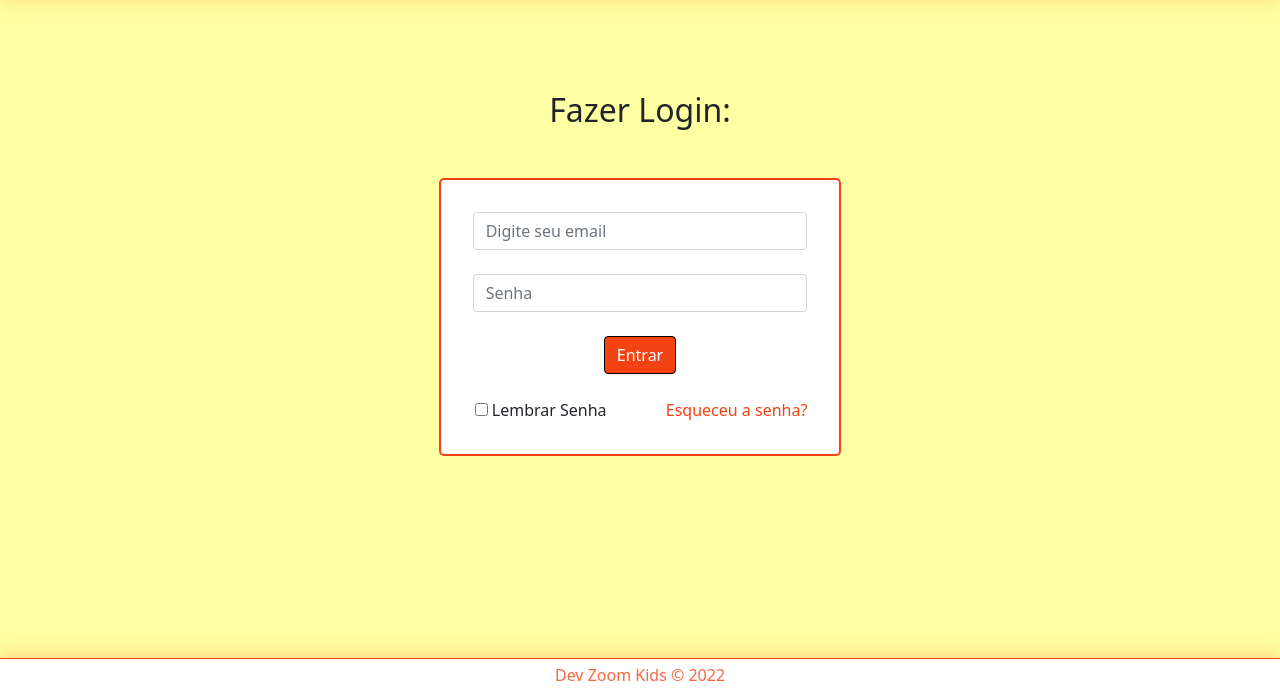
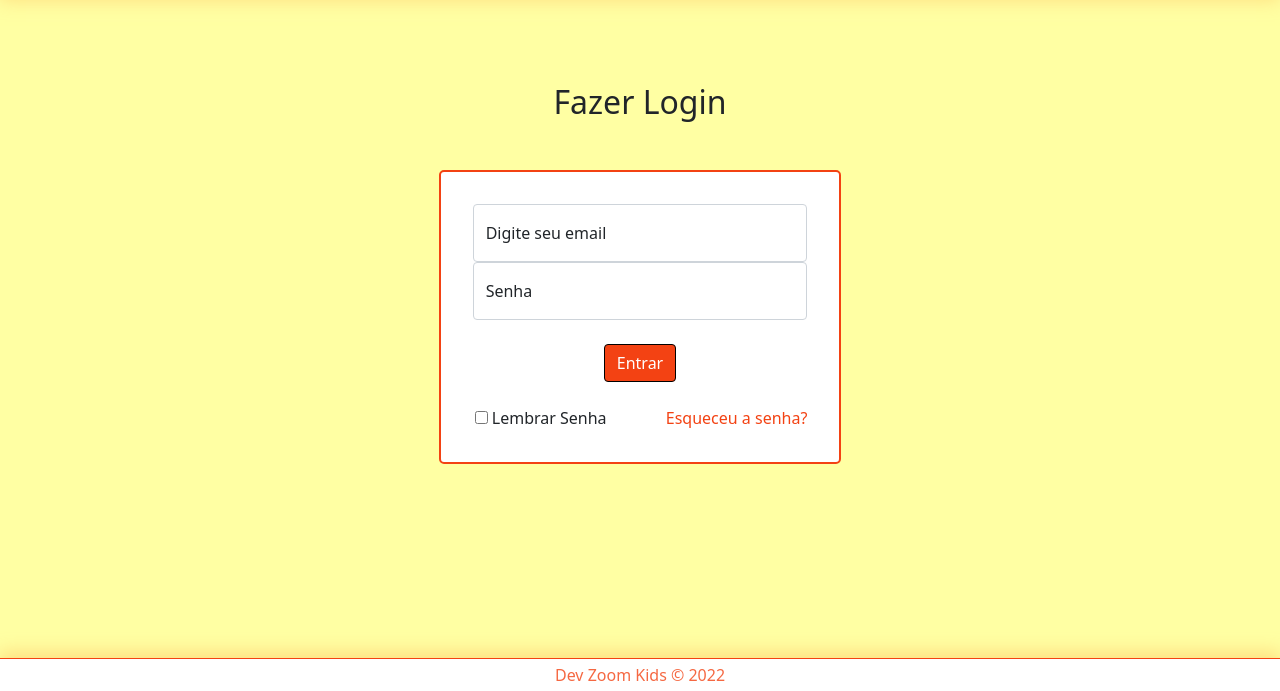
Before and after one commit to cclsenna/devzoomkids, a plain HTML site: page page_log.html in a window 1280 px wide. Shown: the part 109-800 px from the top of the page. Drawn offline with nearby package versions, Linux system fonts and the light colour scheme.

Commit message:
reorganizando arquivos v1

```diff
--- a/css/log.css
+++ b/css/log.css
@@ -21,12 +21,10 @@ form {
 .esqueceuSenha {
     margin-left: 55px;
     text-decoration: none;
-    color: #231C07;
+    color: #F34213;
 }
 
-.esqueceuSenha {
-    color: #F34213;
-}
+
 .display-5 {
     color: #F34213;
 }
--- a/page_log.html
+++ b/page_log.html
@@ -9,11 +9,12 @@
     integrity="sha384-1BmE4kWBq78iYhFldvKuhfTAU6auU8tT94WrHftjDbrCEXSU1oBoqyl2QvZ6jIW3" crossorigin="anonymous">
   <link rel="stylesheet" href="./css/styles.css">
   <link rel="stylesheet" href="./css/log.css">
+  <link rel="icon" type="image/svg" href="img/favicon.svg">
   <script defer src="https://cdn.jsdelivr.net/npm/bootstrap@5.1.3/dist/js/bootstrap.bundle.min.js"
     integrity="sha384-ka7Sk0Gln4gmtz2MlQnikT1wXgYsOg+OMhuP+IlRH9sENBO0LRn5q+8nbTov4+1p"
     crossorigin="anonymous"></script>
   <script defer src="./assets/scripts/script.js"></script>
-  <title>Recuperação de Senha</title>
+  <title>Login</title>
 </head>
 <body class="d-flex flex-column min-vh-100">
   <!-- HEADER -->
@@ -41,20 +42,24 @@
   </header>
   <!-- FIM DO HEADER -->
   <main class="container d-flex flex-column justify-content-center align-items-center altura-main w-lg-75">
-    <h2 class="mb-5">Fazer Login:</h2>
-    <section class="formulario_container w-75 d-flex flex-column align-items-center">
+    <h2 class="mb-5">Fazer Login</h2>
+    <section class="formulario_container w-75 d-flex flex-column align-items-center justify-content-between">
       <!--LOGIN DO SITE-->
       <form action="./index.html">
-        <div class="container_gr1">
+        <div class="container_gr1 form-floating">
           <!--input-->
-          <input type="email" class="form-control" id="email1" placeholder="Digite seu email"
-            aria-describedby="emailHelp" required>
+          <input type="email" class="form-control" id="email1" placeholder="Digite seu email" aria-describedby="emailHelp" required>
+            <label for="email1">Digite seu email</label>
+
         </div>
-        <div class="senha">
-          <label for="password"></label>
+
+        <div class="senha form-floating">
           <input type="password" class="form-control" id="password1" placeholder="Senha" required>
+          <label for="password1">Senha</label>
+
         </div>
-        <div><br>
+        <div>
+          <br>
           <!--button-->
           <div class="page2 d-flex justify-content-center">
             <button type="submit" class="btn btn-primary" id="botao-redefinir" data-bs-toggle="modal" data-bs-target="#exampleModal">Entrar</button>
```
Also changed, not shown: index.html (+1 -1 lines), recup_senha.html (+0 -1 lines).
